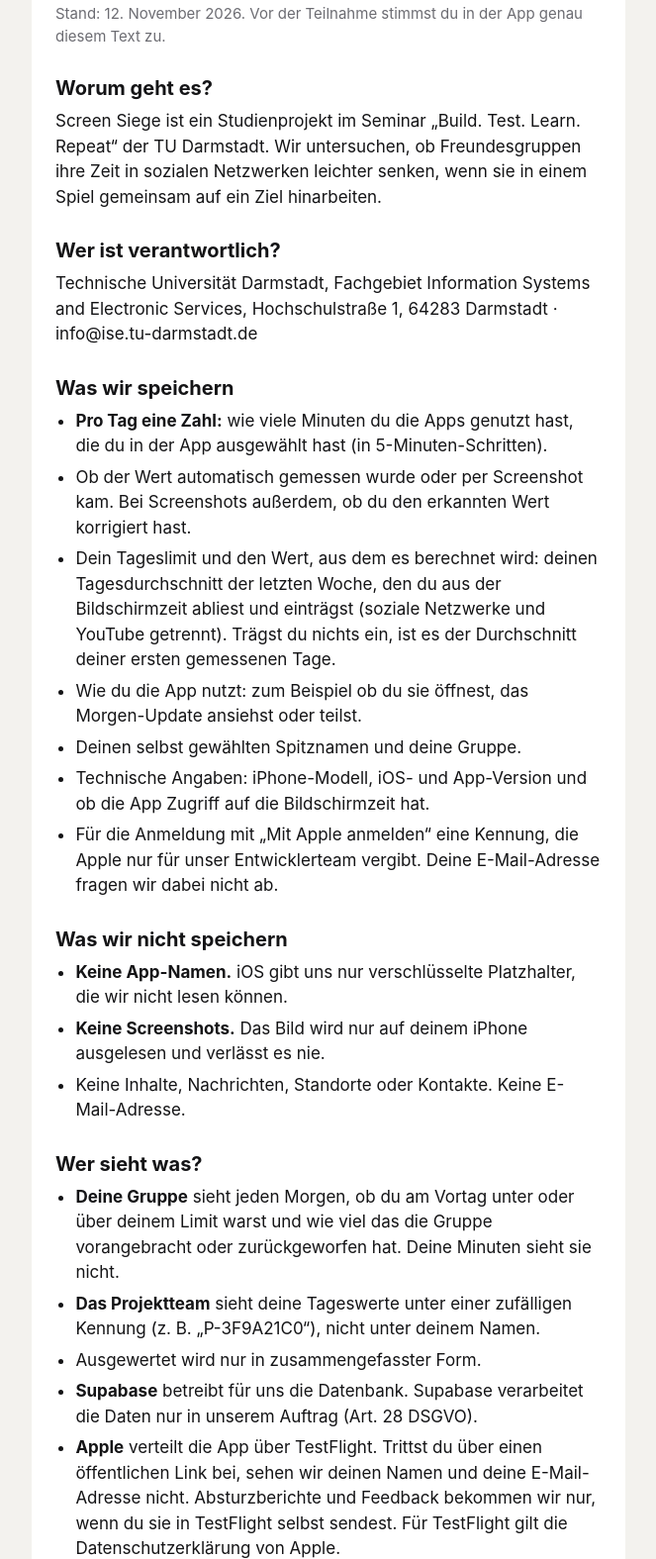
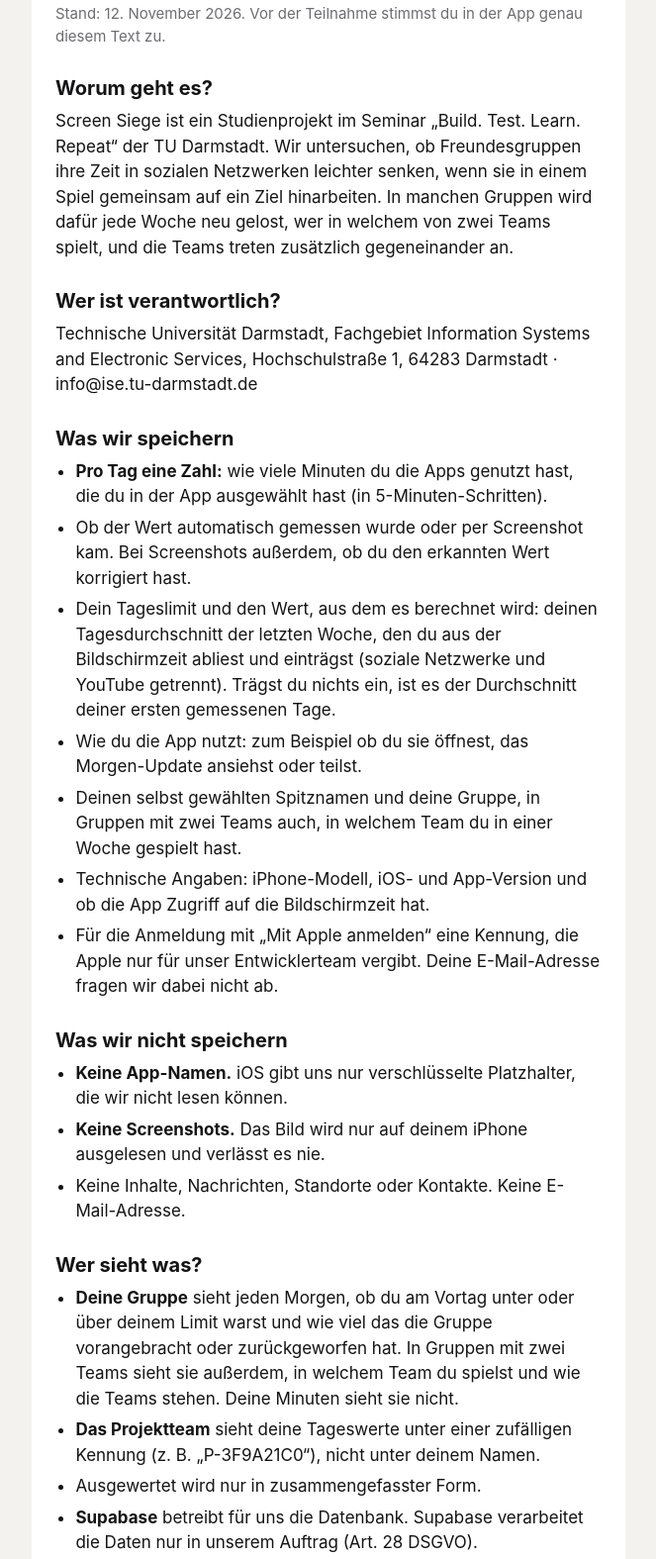
Before and after one commit to ScreenSiege/datenschutz, a plain HTML site: page index.html in a window 1280 px wide. Shown: the part 130-1705 px from the top of the page at 99% size, without its empty margins (308-971 px from the left). Drawn offline with Linux system fonts and the light colour scheme.

Commit message:
Datenschutzerklärung, Stand 12.11.2026

```diff
--- a/index.html
+++ b/index.html
@@ -33,7 +33,7 @@ mark { background: var(--mark); color: inherit; border-radius: 4px; padding: 0 2
 <h1>Datenschutzerklärung von „Screen Siege“</h1>
 <p class="meta">Stand: 12. November 2026. Vor der Teilnahme stimmst du in der App genau diesem Text zu.</p>
 <h2>Worum geht es?</h2>
-<p>Screen Siege ist ein Studienprojekt im Seminar „Build. Test. Learn. Repeat“ der TU Darmstadt. Wir untersuchen, ob Freundesgruppen ihre Zeit in sozialen Netzwerken leichter senken, wenn sie in einem Spiel gemeinsam auf ein Ziel hinarbeiten.</p>
+<p>Screen Siege ist ein Studienprojekt im Seminar „Build. Test. Learn. Repeat“ der TU Darmstadt. Wir untersuchen, ob Freundesgruppen ihre Zeit in sozialen Netzwerken leichter senken, wenn sie in einem Spiel gemeinsam auf ein Ziel hinarbeiten. In manchen Gruppen wird dafür jede Woche neu gelost, wer in welchem von zwei Teams spielt, und die Teams treten zusätzlich gegeneinander an.</p>
 <h2>Wer ist verantwortlich?</h2>
 <p>Technische Universität Darmstadt, Fachgebiet Information Systems and Electronic Services, Hochschulstraße 1, 64283 Darmstadt · info@ise.tu-darmstadt.de</p>
 <h2>Was wir speichern</h2>
@@ -42,7 +42,7 @@ mark { background: var(--mark); color: inherit; border-radius: 4px; padding: 0 2
 <li>Ob der Wert automatisch gemessen wurde oder per Screenshot kam. Bei Screenshots außerdem, ob du den erkannten Wert korrigiert hast.</li>
 <li>Dein Tageslimit und den Wert, aus dem es berechnet wird: deinen Tagesdurchschnitt der letzten Woche, den du aus der Bildschirmzeit abliest und einträgst (soziale Netzwerke und YouTube getrennt). Trägst du nichts ein, ist es der Durchschnitt deiner ersten gemessenen Tage.</li>
 <li>Wie du die App nutzt: zum Beispiel ob du sie öffnest, das Morgen-Update ansiehst oder teilst.</li>
-<li>Deinen selbst gewählten Spitznamen und deine Gruppe.</li>
+<li>Deinen selbst gewählten Spitznamen und deine Gruppe, in Gruppen mit zwei Teams auch, in welchem Team du in einer Woche gespielt hast.</li>
 <li>Technische Angaben: iPhone-Modell, iOS- und App-Version und ob die App Zugriff auf die Bildschirmzeit hat.</li>
 <li>Für die Anmeldung mit „Mit Apple anmelden“ eine Kennung, die Apple nur für unser Entwicklerteam vergibt. Deine E-Mail-Adresse fragen wir dabei nicht ab.</li>
 </ul>
@@ -54,7 +54,7 @@ mark { background: var(--mark); color: inherit; border-radius: 4px; padding: 0 2
 </ul>
 <h2>Wer sieht was?</h2>
 <ul>
-<li><strong>Deine Gruppe</strong> sieht jeden Morgen, ob du am Vortag unter oder über deinem Limit warst und wie viel das die Gruppe vorangebracht oder zurückgeworfen hat. Deine Minuten sieht sie nicht.</li>
+<li><strong>Deine Gruppe</strong> sieht jeden Morgen, ob du am Vortag unter oder über deinem Limit warst und wie viel das die Gruppe vorangebracht oder zurückgeworfen hat. In Gruppen mit zwei Teams sieht sie außerdem, in welchem Team du spielst und wie die Teams stehen. Deine Minuten sieht sie nicht.</li>
 <li><strong>Das Projektteam</strong> sieht deine Tageswerte unter einer zufälligen Kennung (z. B. „P-3F9A21C0“), nicht unter deinem Namen.</li>
 <li>Ausgewertet wird nur in zusammengefasster Form.</li>
 <li><strong>Supabase</strong> betreibt für uns die Datenbank. Supabase verarbeitet die Daten nur in unserem Auftrag (Art. 28 DSGVO).</li>
```
